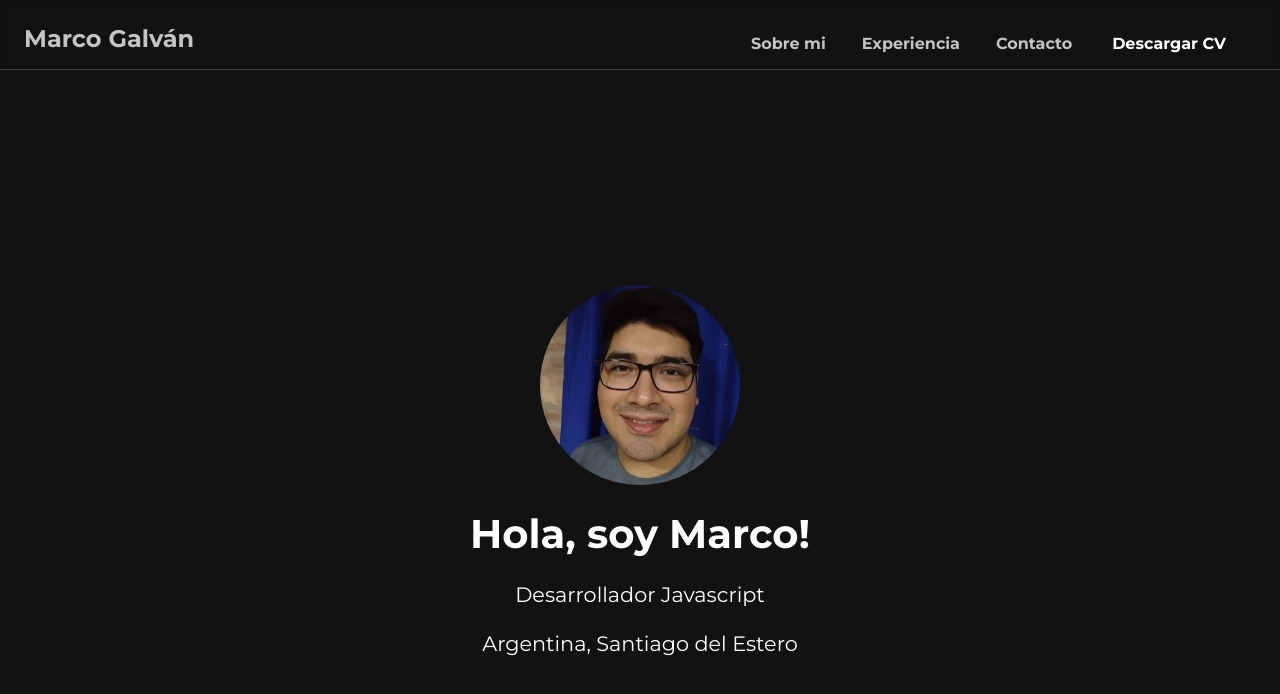
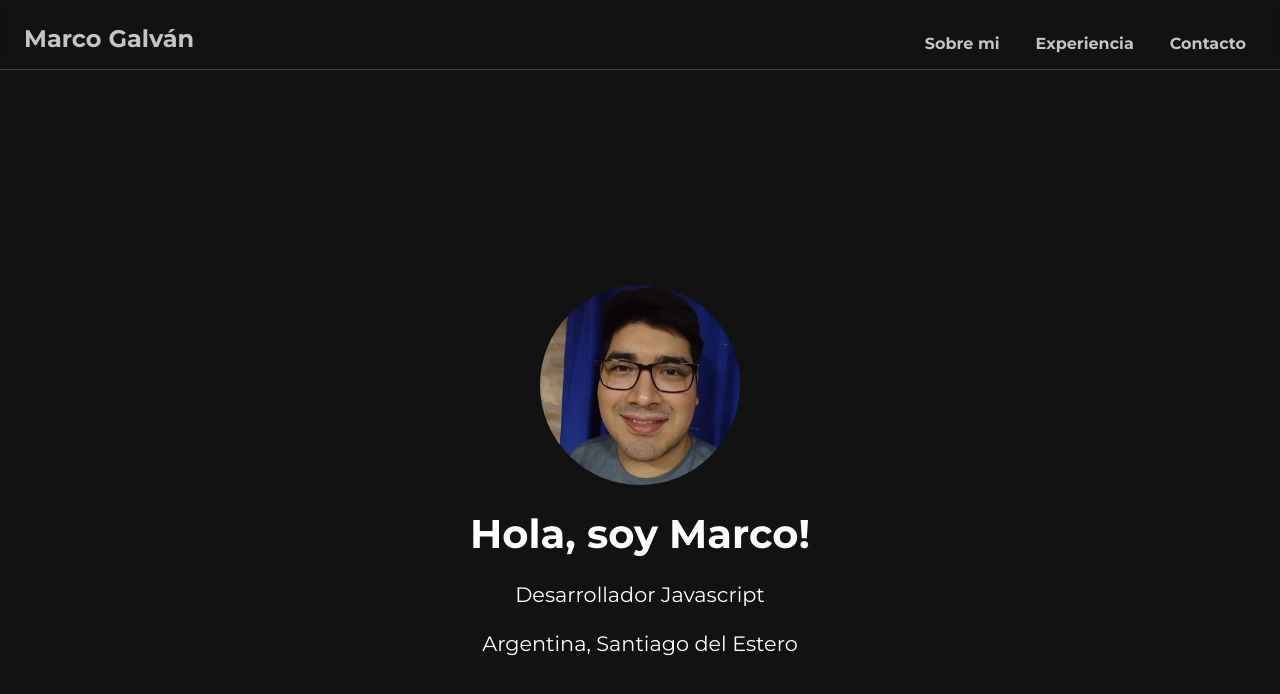
Before and after one commit to elmacro1/my-portfolio, a Next.js app: page / in a window 1280 px wide. Shown: the top 694 px of the page. Built offline with nearby package versions, Linux system fonts and the light colour scheme.

Commit message:
delete d

```diff
--- a/src/components/Navbar/Navbar.tsx
+++ b/src/components/Navbar/Navbar.tsx
@@ -22,9 +22,6 @@ const Navbar = () => {
           Contacto
         </Link>
       </div>
-      <a href="/src/assets/CV.pdf" download="CV.pdf" className={styles.cv}>
-        Descargar CV
-      </a>
       {!isOpen && (
         <Image
           src={burguerIcon}
```
Also changed, not shown: 1 other file (tests, documents, lock files or other folders).
